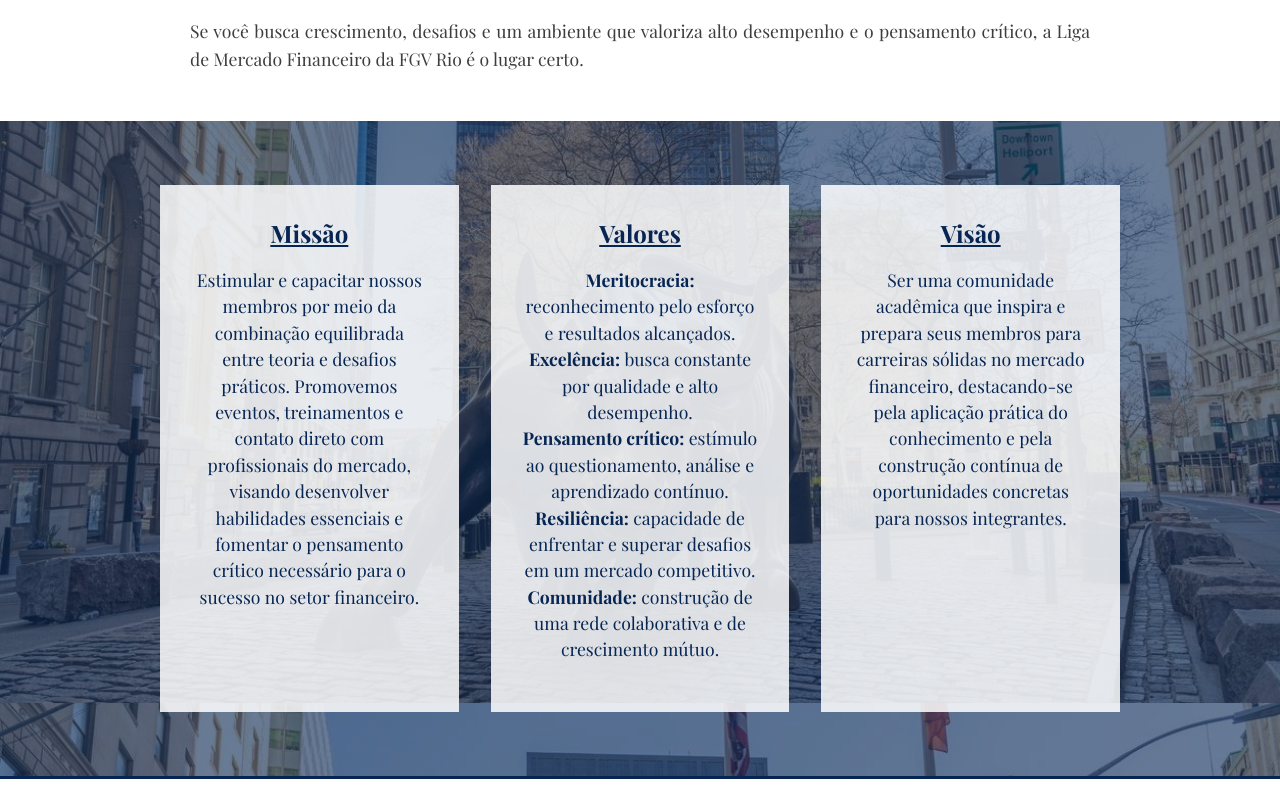
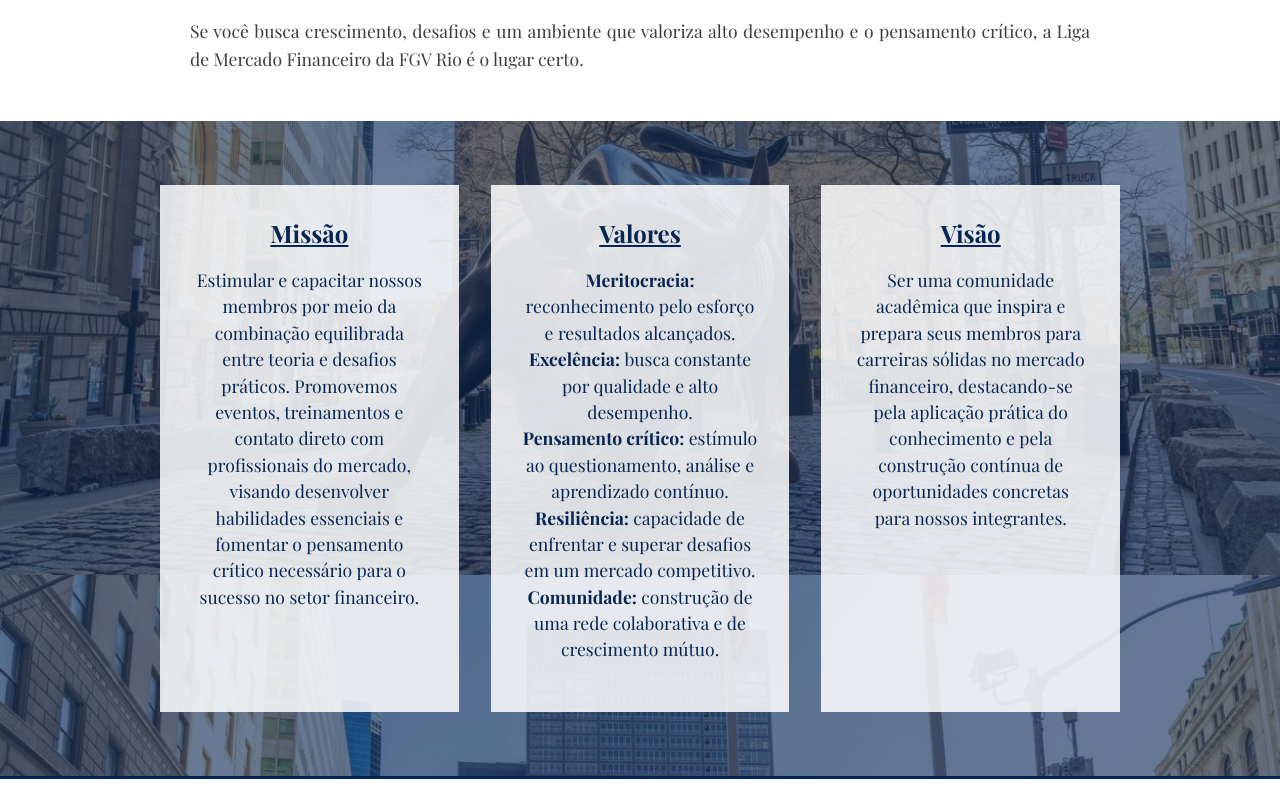
Before and after one commit to digital-fgv-jr/sitelmf, a React (Create React App) app: page / in a window 1280 px wide. Shown: the part 1320-2120 px from the top of the page. Built offline with nearby package versions, Linux system fonts and the light colour scheme; a web font is replaced by a local one.

Commit message:
mvv background adjustments

```diff
--- a/src/styles/components/MissaoVisaoValores.css
+++ b/src/styles/components/MissaoVisaoValores.css
@@ -7,7 +7,7 @@
   color: var(--azul-principal);
   background-image: url('../../../public/touro.jpg');
   background-size: cover;
-  background-position-y: -17rem;
+  background-position-y: -25rem;
   z-index: 0;
 }
 
```
